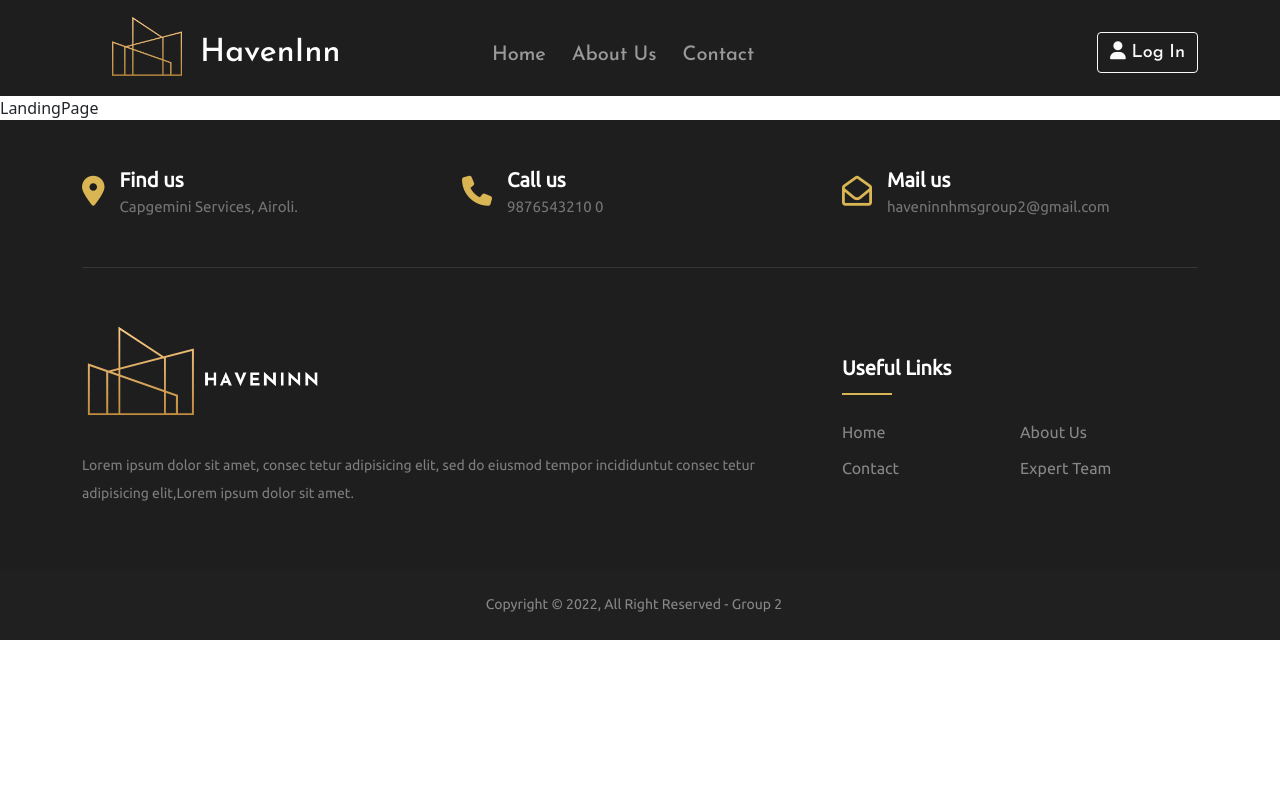
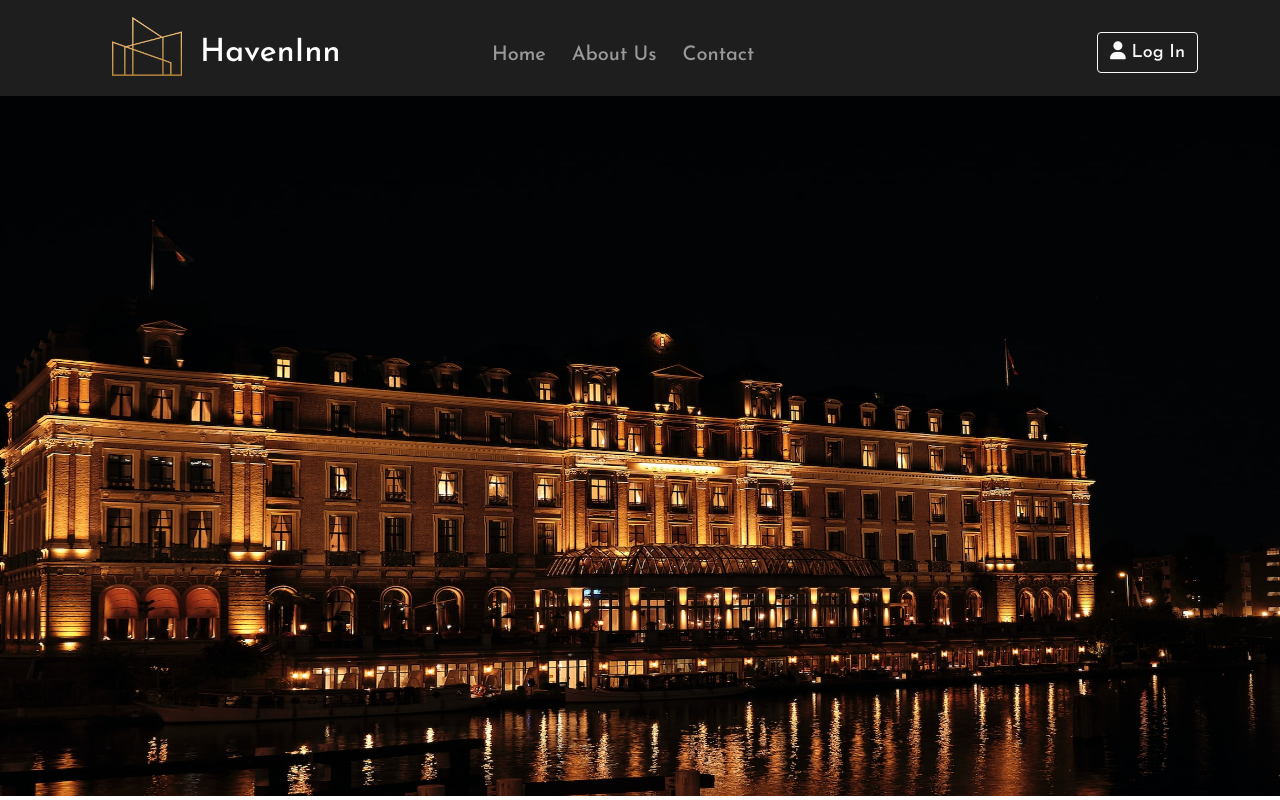
Before and after one commit to Anisha-1801/iTransform-July-2022-Group2-CaseStudy-, a React (Create React App) app in the folder haveninn-frontend/: page / in a window 1280 px wide. Shown: the top 800 px of the page. Built offline with nearby package versions, Linux system fonts and the light colour scheme.

Commit message:
Introduction component added

```diff
--- a/haveninn-frontend/src/Components/Footer/Footer.js
+++ b/haveninn-frontend/src/Components/Footer/Footer.js
@@ -43,7 +43,7 @@ import './footer-logo.png'
                   <div className="col-lg-8 mb-50">
                       <div className="footer-widget">
                           <div className="footer-logo">
-                              <a href="index.html"><img src={require("./footer-logo.png")} className="img-fluid" alt="logo"/></a>
+                              <a href="index.html"><img src={require("./footer-logo.png")} alt="logo"/></a>
                           </div>
                           <div className="footer-text">
                               <p>Lorem ipsum dolor sit amet, consec tetur adipisicing elit, sed do eiusmod tempor incididuntut consec tetur adipisicing
--- /dev/null
+++ b/haveninn-frontend/src/Components/LandingPage/Introduction/Intro.css
@@ -0,0 +1,4 @@
+.img-fluid-hotel {
+    max-width: 100%;
+    height:calc( 100vh - 100px );
+  }
--- /dev/null
+++ b/haveninn-frontend/src/Components/LandingPage/Introduction/Introduction.js
@@ -0,0 +1,16 @@
+import React, { Component } from "react";
+import './Intro.css'
+import './hotel-bg.jpg'
+
+class Introduction extends Component {
+  render() {
+    return (
+
+        <div class="intro-banner-wrap">
+	        <img src={require("./hotel-bg.jpg")} class="w-100 img-fluid-hotel" alt="hotel"/>
+        </div>
+
+    );
+  }
+}
+export default Introduction;
--- a/haveninn-frontend/src/Components/LandingPage/LandingPage.js
+++ b/haveninn-frontend/src/Components/LandingPage/LandingPage.js
@@ -1,16 +1,18 @@
-import React, { Component } from 'react'
-import Footer from '../Footer/Footer'
-import Navigation from '../Navigation/Navigation'
+import React, { Component } from "react";
+import Footer from "../Footer/Footer";
+import Navigation from "../Navigation/Navigation";
+import Introduction from "./Introduction/Introduction";
 
 class LandingPage extends Component {
   render() {
     return (
       <div>
-        <Navigation/>
+        <Navigation />
+        <Introduction/>
         LandingPage
-        <Footer/>
-    </div>
-    )
+        <Footer />
+      </div>
+    );
   }
 }
-export default LandingPage
+export default LandingPage;
```
Also changed, not shown: haveninn-frontend/src/Components/LandingPage/Introduction/hotel-bg.jpg (added).
